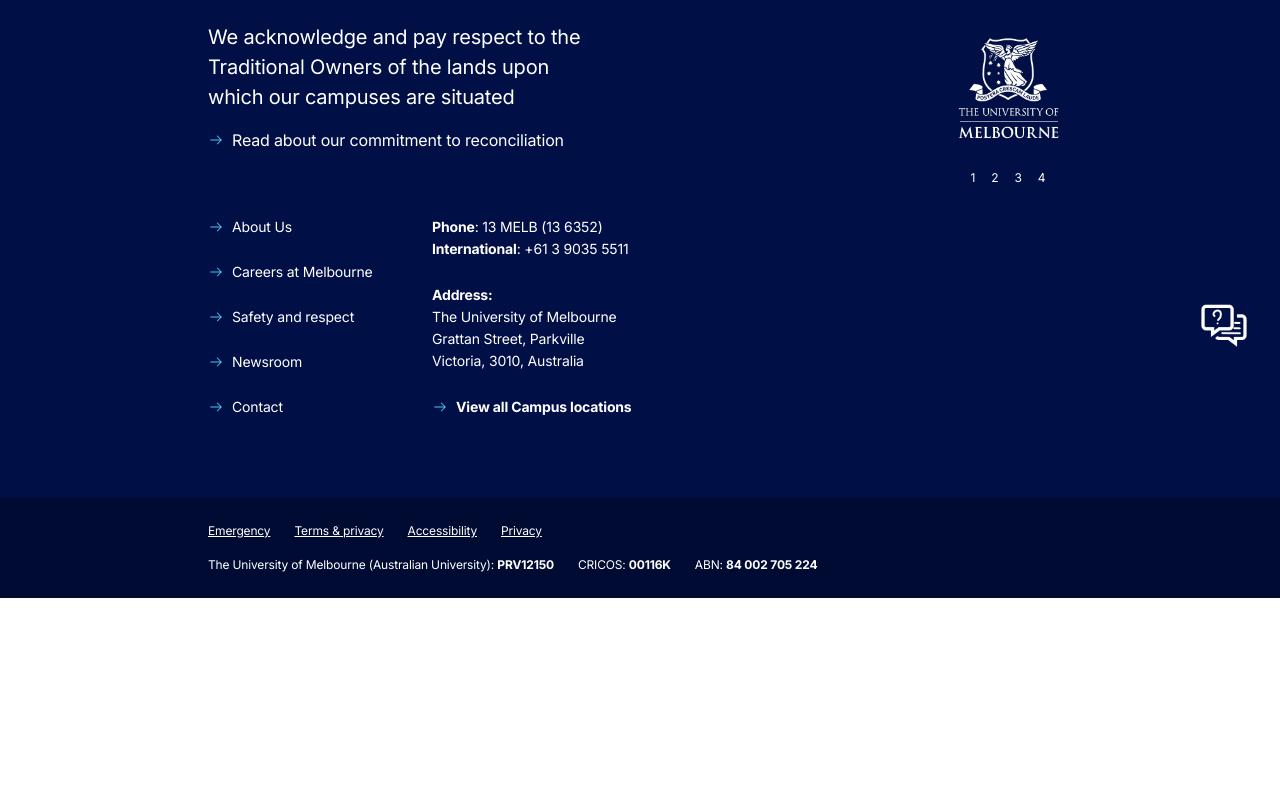
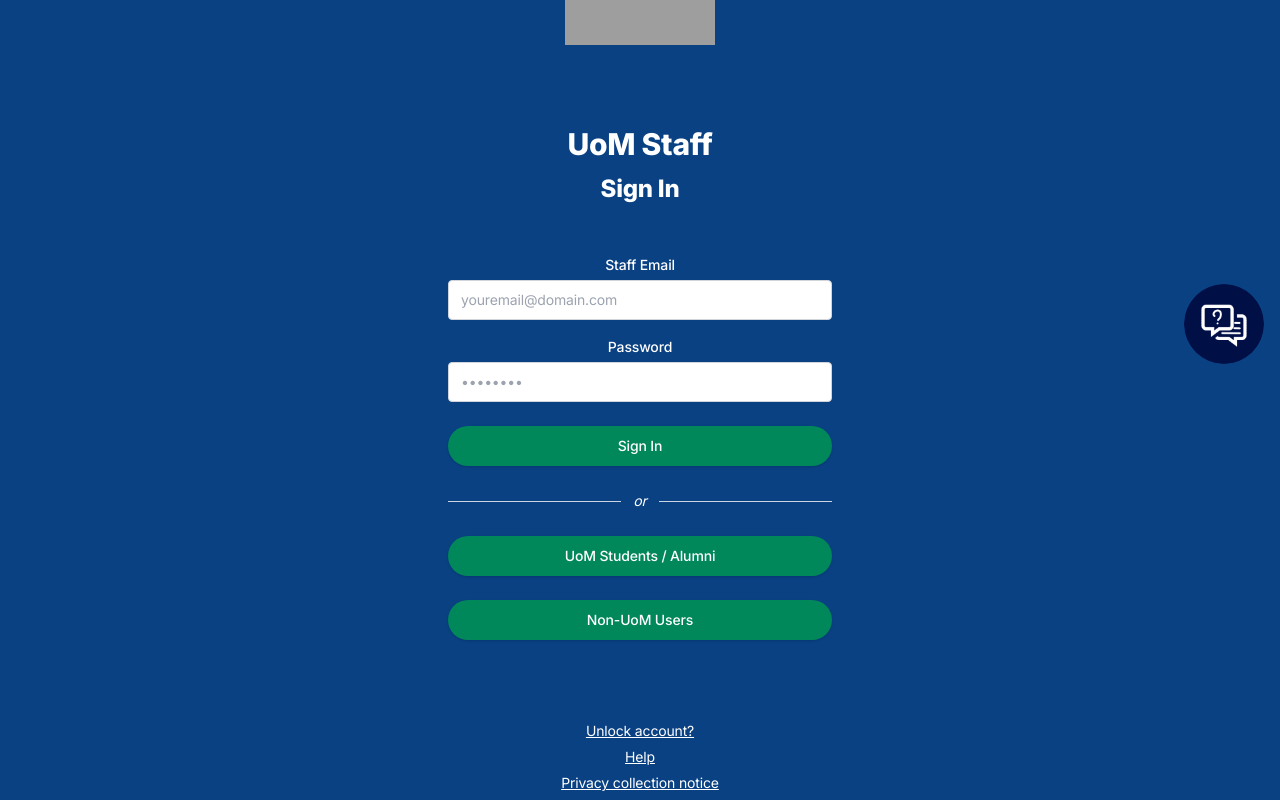
Before and after one commit to fusheng-tutoring/2024-sem2-IT-Project-Frontend, a Next.js app: page /signin in a window 1280 px wide. Shown: the part 420-1220 px from the top of the page. Before the commit the page ends 1018 px from the top, so only its background shows below. Built offline with nearby package versions, Linux system fonts and the light colour scheme; grey boxes are pictures that could not be loaded.

Commit message:
Complete all projec

```diff
--- a/app/(auth)/signin/page.tsx
+++ b/app/(auth)/signin/page.tsx
@@ -10,7 +10,7 @@
     <>
       <section className='relative'>
         <div className="max-w-8xl mx-auto" data-sticky-container>
-          <div className="pt-16">
+          <div className="pt-20">
             <SignInForm />
           </div>
         </div>
--- a/app/(default)/layout.tsx
+++ /dev/null
@@ -1,16 +0,0 @@
-export const metadata = {
-  title: 'Next.js',
-  description: 'Generated by Next.js',
-}
-
-export default function RootLayout({
-  children,
-}: {
-  children: React.ReactNode
-}) {
-  return (
-    <html lang="en">
-      <body>{children}</body>
-    </html>
-  )
-}
--- a/components/signin-form.tsx
+++ b/components/signin-form.tsx
@@ -5,17 +5,26 @@
   description: "The University of Melbourne Handbook",
 };
 
-import { useState } from "react";
+import { useEffect, useState } from "react";
+import Image from "next/image";
 import axios from "axios";
-import { jwtDecode } from "jwt-decode";
 import { BACKEND_URL } from "./constant";
-import { JwtPayload } from "./types";
 
 export default function SignIn() {
   const [email, setEmail] = useState<string>("");
   const [password, setPassword] = useState<string>("");
   const [error, setError] = useState<string | null>(null);
   const [loading, setLoading] = useState<boolean>(false);
+  const [curLogin, setCurLogin] = useState<string>("Staff");
+
+  useEffect(() => {
+    const authToken = localStorage.getItem("authToken");
+
+    // If authToken exists, redirect to home page
+    if (authToken) {
+      window.location.href = "/";
+    }
+  }, []);
 
   const handleSubmit = async (e: React.FormEvent) => {
     e.preventDefault();
@@ -27,15 +36,7 @@
 
       if (response.status === 200) {
         const token = response.data.token;
-
-        const decodedToken = jwtDecode<JwtPayload>(token);
-
-        const authData = {
-          token: token,
-          payload: decodedToken,
-        };
-        localStorage.setItem("authData", JSON.stringify(authData));
-        console.info(response.data.message)
+        localStorage.setItem("authToken", JSON.stringify(token));
         window.location.href = "/";
       }
     } catch (error) {
@@ -45,19 +46,31 @@
     }
   };
 
+  const visiting = () => {
+    window.location.href = "/";
+  }
+
   return (
-    <>
-      <div className="mb-10">
-        <h1 className="text-4xl font-bold">Sign in to your account</h1>
+    <div className="pt-8 mx-auto text-center bg-unimelbSignin pb-8">
+      <p className="max-w-sm text-md text-white mx-auto">Sign in with your University of Melbourne account to access Student Portal</p>
+
+      <div className="mt-48 max-w-xl mx-auto pb-12 flex flex-col">
+        <div className="mx-auto">
+          <Image alt="Unimelb" width={150} height={150} src="https://d2glwx35mhbfwf.cloudfront.net/v4.10.0/logo-with-padding.svg" />
         </div>
+        <h1 className="h3 text-white mt-20">{curLogin === "Staff" ? "UoM Staff" : "UoM Students / Alumni"}</h1>
+        <h1 className="h4 text-white mt-2">Sign In</h1>
+      </div>
+
+      <div className="max-w-sm mx-auto">
         <form onSubmit={handleSubmit}>
           <div className="space-y-4">
             <div>
               <label
-              className="mb-1 block text-sm font-medium text-gray-700"
+                className="mb-1 block text-sm font-medium text-white"
                 htmlFor="email"
               >
-              Email
+                {curLogin === "Staff" && "Staff"} Email
               </label>
               <input
                 id="email"
@@ -71,7 +84,7 @@
             </div>
             <div>
               <label
-              className="mb-1 block text-sm font-medium text-gray-700"
+                className="mb-1 block text-sm font-medium text-white"
                 htmlFor="password"
               >
                 Password
@@ -92,13 +105,58 @@
           <div className="mt-6">
             <button
               type="submit"
-            className="btn w-full bg-gradient-to-t from-blue-600 to-blue-500 bg-[length:100%_100%] bg-[bottom] text-white shadow hover:bg-[length:100%_150%]"
+              className={`btn w-full ${loading ? "bg-slate-600" : 'bg-buttonGreen'} text-white shadow`}
               disabled={loading}
             >
               {loading ? "Signing In..." : "Sign In"}
             </button>
           </div>
         </form>
-    </>
+      </div>
+
+      <div className="max-w-sm flex items-center my-6 mx-auto">
+        <div className="border-t border-slate-300 grow mr-3" aria-hidden="true" />
+        <div className="text-sm text-white italic">or</div>
+        <div className="border-t border-slate-300 grow ml-3" aria-hidden="true" />
+      </div>
+
+      <div className="max-w-sm mx-auto flex flex-col space-y-6">
+        {curLogin === "Staff" &&
+          <button
+            type="button"
+            onClick={() => { setCurLogin("Non-Staff") }}
+            className="btn w-full bg-buttonGreen text-white shadow"
+            disabled={loading}
+          >
+            UoM Students / Alumni
+          </button>
+        }
+        {curLogin === "Non-Staff" &&
+          <button
+            type="button"
+            onClick={() => { setCurLogin("Staff") }}
+            className="btn w-full bg-buttonGreen text-white shadow"
+            disabled={loading}
+          >
+            UoM Staff
+          </button>
+        }
+        <button
+          type="button"
+          onClick={visiting}
+          className="btn w-full bg-buttonGreen text-white shadow"
+          disabled={loading}
+        >
+          Non-UoM Users
+        </button>
+      </div>
+
+
+      <div className="mt-20">
+        <p className="text-sm text-white mt-1 underline">Unlock account?</p>
+        <p className="text-sm text-white mt-1 underline">Help</p>
+        <p className="text-sm text-white mt-1 underline">Privacy collection notice</p>
+      </div>
+    </div>
   );
 }
--- a/components/types.ts
+++ b/components/types.ts
@@ -77,8 +77,8 @@
 };
 
 export interface JwtPayload {
-  Role: string;
-  Email: string;
+  role: string;
+  email: string;
   exp: number;
   iat: number;
   sub: string;
--- a/components/ui/header.tsx
+++ b/components/ui/header.tsx
@@ -1,7 +1,39 @@
+'use client'
+
+import { useEffect, useState } from 'react';
 import Link from 'next/link';
 import Logo from '@/components/ui/logo';
+import { jwtDecode } from "jwt-decode";
+import { JwtPayload } from "../types";
 
 export default function Header() {
+  const [isAuthenticated, setIsAuthenticated] = useState(false);
+
+  useEffect(() => {
+    const token = localStorage.getItem('authToken');
+    if (token) {
+      const decodedToken = jwtDecode<JwtPayload>(token);
+      try {
+        if (decodedToken.email && (decodedToken.role === "Admin" || decodedToken.role === "User")) {
+          setIsAuthenticated(true);
+        } else {
+          setIsAuthenticated(false);
+        }
+      } catch (error) {
+        console.error("Error parsing auth payload", error);
+        setIsAuthenticated(false);
+      }
+    } else {
+      setIsAuthenticated(false);
+    }
+  }, [isAuthenticated]);
+
+  const handleSignOut = () => {
+    localStorage.clear();
+    setIsAuthenticated(false);
+    window.location.href = "/";
+  };
+
   return (
     <header className="absolute w-full z-30 bg-unimelbBlue">
       <div className="flex items-center justify-between">
@@ -32,11 +64,23 @@
                 Contact and suport
               </div>
             </li>
-            <li className='b-2 b-white b-l'>
-              <Link href={"/signin"} className="cursor-pointer text-sm font-medium text-white px-3 lg:px-5 py-2 flex items-center">
-                Sign in
-              </Link>
-            </li>
+            {isAuthenticated ? (
+              <li className="b-2 b-white b-l">
+                <button
+                  type='button'
+                  onClick={handleSignOut}
+                  className="cursor-pointer text-sm font-medium text-green-100 px-3 lg:px-5 py-2 flex items-center"
+                >
+                  Sign out
+                </button>
+              </li>
+            ) : (
+              <li className="b-2 b-white b-l">
+                <Link href="/signin" className="cursor-pointer text-sm font-medium text-white px-3 lg:px-5 py-2 flex items-center">
+                  Sign in
+                </Link>
+              </li>
+            )}
           </ul>
         </nav>
       </div>
--- a/tailwind.config.js
+++ b/tailwind.config.js
@@ -20,6 +20,8 @@
         smallTabBlue: '#35659E',
         subjectBackground: "#0058A6",
         unimelbFooterBottom: '#000B34',
+        unimelbSignin: "#094183",
+        buttonGreen: "#00875A",
       },
       fontFamily: {
         inter: ['var(--font-inter)', 'sans-serif'],
```
Lines whose indentation alone changed are shown as unchanged.
